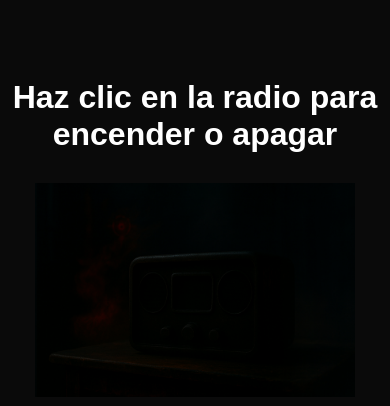
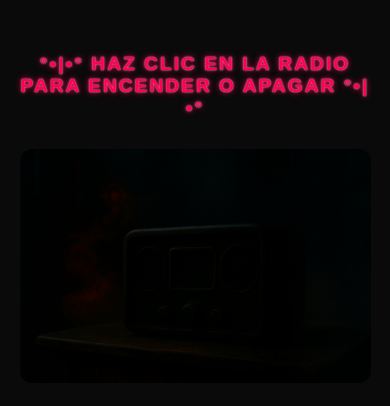
Before and after one commit to BrandonCrvz/BrandonCruz-, a plain HTML site: page reproduccion.html in a window 390 px wide. Drawn offline with Linux system fonts and the light colour scheme.

Commit message:
Update reproduccion.html

```diff
--- a/reproduccion.html
+++ b/reproduccion.html
@@ -9,29 +9,84 @@
       color: #fff;
       text-align: center;
       font-family: 'Arial', sans-serif;
-      padding-top: 50px;
+      padding: 40px 20px;
+      margin: 0;
+    }
+
+    h1 {
+      font-size: 1.7em;
+      color: #ff0055;
+      text-shadow: 0 0 6px #ff0055, 0 0 2px #fff;
+      letter-spacing: 2px;
+      margin-bottom: 30px;
+      font-weight: bold;
+      text-transform: uppercase;
+    }
+
+    .radio-container {
+      position: relative;
+      display: inline-block;
+      max-width: 90vw;
+      width: 500px;
     }
 
     .radio {
-      width: 320px;
-      cursor: pointer;
-      transition: transform 0.3s ease;
+      width: 100%;
+      border-radius: 12px;
     }
 
-    .radio:hover {
-      transform: scale(1.05);
+    .boton-radio {
+      position: absolute;
+      top: 45%;  /* ajusta esto según la posición real de la radio */
+      left: 30%; /* ajusta según el tamaño real */
+      width: 40%; /* esto define qué parte es clickeable */
+      height: 30%;
+      cursor: pointer;
+      z-index: 2;
     }
 
-    h1 {
-      margin-bottom: 30px;
+    .glitch-on::after {
+      content: '';
+      position: absolute;
+      top: 0;
+      left: 0;
+      width: 100%;
+      height: 100%;
+      background: url('assets/artefactos/humo_rojo.gif') center/cover no-repeat;
+      mix-blend-mode: screen;
+      opacity: 0.3;
+      animation: parpadeo 0.7s ease-in-out;
+      pointer-events: none;
+      border-radius: 12px;
+    }
+
+    @keyframes parpadeo {
+      0%, 100% { opacity: 0.3; }
+      50% { opacity: 0.6; }
+    }
+
+    @media screen and (max-width: 600px) {
+      h1 {
+        font-size: 1.2em;
+      }
+
+      .boton-radio {
+        top: 44%;
+        left: 28%;
+        width: 44%;
+        height: 30%;
+      }
     }
   </style>
 </head>
 <body>
 
-  <h1>Haz clic en la radio para encender o apagar</h1>
+  <h1>°•|•° Haz clic en la radio para encender o apagar °•|•°</h1>
 
-  <img src="assets/artefactos/radio_apagada.png" alt="Radio" id="radioImg" class="radio" onclick="toggleRadio()">
+  <div class="radio-container" id="radioContainer">
+    <img src="assets/artefactos/radio_apagada.png" alt="Radio" id="radioImg" class="radio">
+    <div class="boton-radio" onclick="toggleRadio()"></div>
+  </div>
 
   <audio id="radioAudio" src="assets/artefactos/reproduccion.mp3" loop></audio>
 
@@ -39,6 +94,7 @@
     let encendida = false;
     const radioImg = document.getElementById('radioImg');
     const radioAudio = document.getElementById('radioAudio');
+    const radioContainer = document.getElementById('radioContainer');
 
     function toggleRadio() {
       encendida = !encendida;
@@ -46,10 +102,12 @@
       if (encendida) {
         radioImg.src = 'assets/artefactos/radio_encendida.png';
         radioAudio.play();
+        radioContainer.classList.add('glitch-on');
       } else {
         radioImg.src = 'assets/artefactos/radio_apagada.png';
         radioAudio.pause();
         radioAudio.currentTime = 0;
+        radioContainer.classList.remove('glitch-on');
       }
     }
   </script>
```
